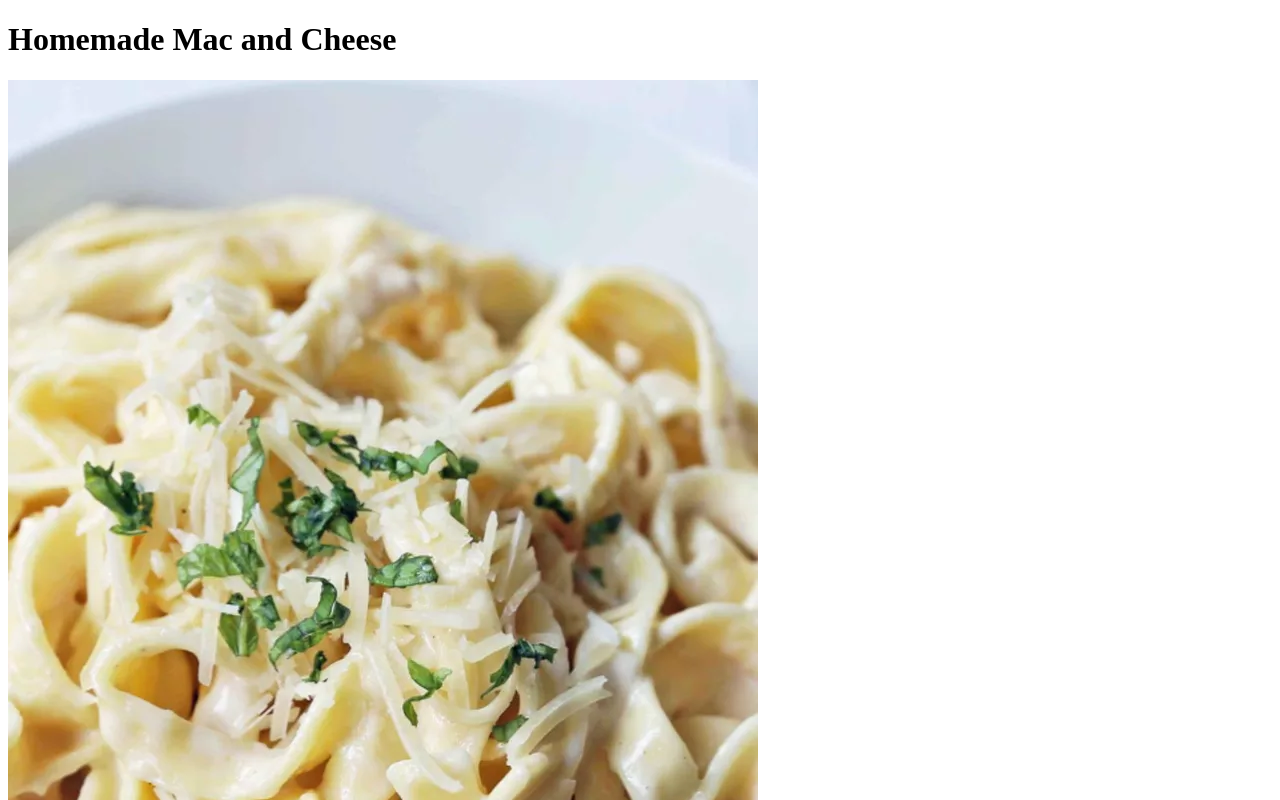
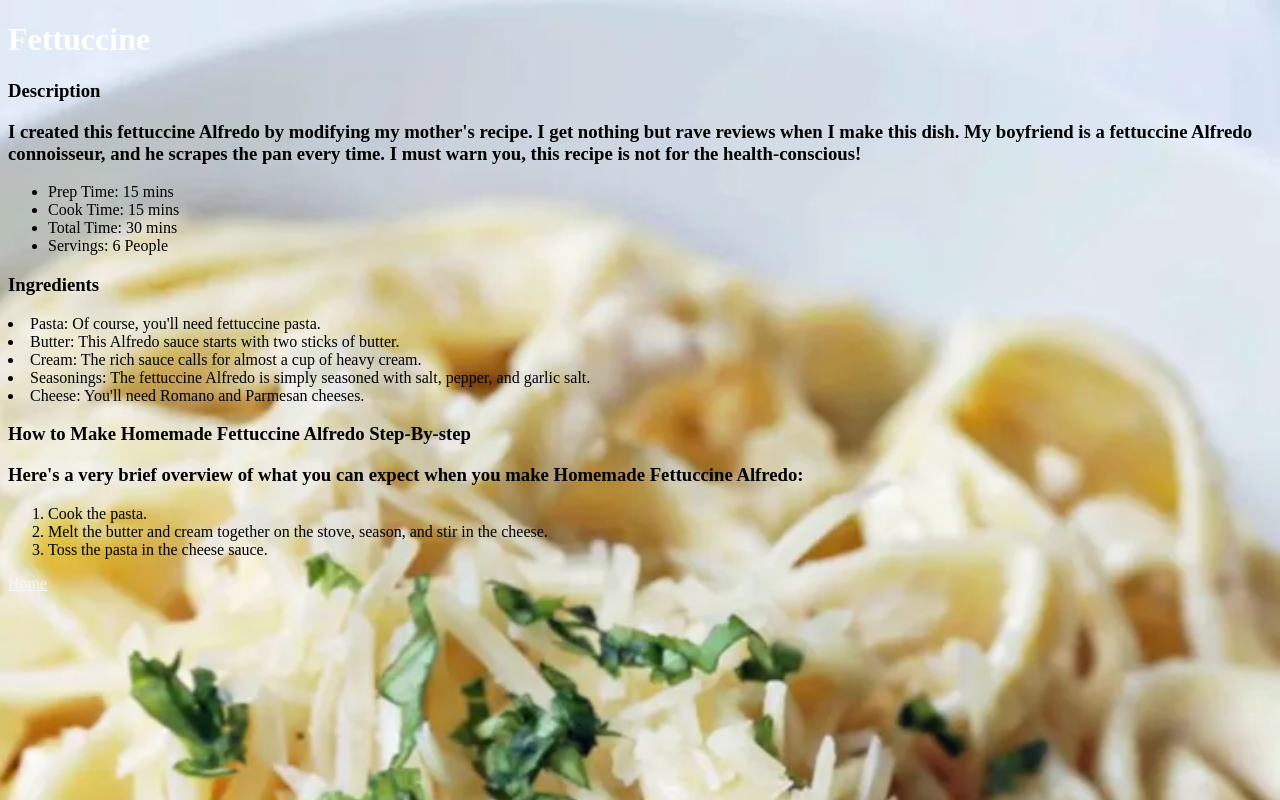
Before and after one commit to Neon26/odin-recipes, a plain HTML site: page Recipes/fettuccine.html in a window 1280 px wide. Shown: the top 800 px of the page. Drawn offline with Linux system fonts and the light colour scheme.

Commit message:
css styling to all pages

```diff
--- a/Recipes/fettuccine.html
+++ b/Recipes/fettuccine.html
@@ -4,11 +4,11 @@
     <meta charset="UTF-8">
     <meta http-equiv="X-UA-Compatible" content="IE=edge">
     <meta name="viewport" content="width=device-width, initial-scale=1.0">
-    <title>Homemade Mac and Cheese</title>
+    <link rel="stylesheet" href="/css/fettuccine.css">
+    <title>Fettuccine</title>
 </head>
 <body>
-    <h1>Homemade Mac and Cheese</h1>
-    <img src="/images/Fettucine Alfreado.webp" alt="Fettuccine Alfredo">
+    <h1>Fettuccine</h1>
     <h3>Description</h3>
     <h3>I created this fettuccine Alfredo by modifying my mother's recipe. I get nothing but rave reviews when I make this dish. My boyfriend is a fettuccine Alfredo connoisseur, and he scrapes the pan every time. I must warn you, this recipe is not for the health-conscious!</h3>
 
--- /dev/null
+++ b/css/fettuccine.css
@@ -0,0 +1,11 @@
+body {
+    background-image: url(/images/Fettucine\ Alfreado.webp);
+    background-size: 100vmax;
+}
+
+h1 {
+    color: white;
+}
+a {
+    color: whitesmoke;
+}
--- /dev/null
+++ b/css/lasagna.css
@@ -0,0 +1,11 @@
+body {
+    background-image: url(/images/Lasagna\ image.webp);
+    background-size: 100vmax;
+}
+
+h1 {
+    color: white;
+}
+a {
+    color: whitesmoke;
+}
--- /dev/null
+++ b/css/macandcheese.css
@@ -0,0 +1,11 @@
+body {
+    background-image: url(/images/homemade-mac-and-cheese.webp);
+    background-size: 100vmax;
+}
+
+h1 {
+    color: white;
+}
+a {
+    color: whitesmoke;
+}
```
Also changed, not shown: Recipes/lasagna.html (+1 -1 lines), Recipes/macandcheese.html (+1 -1 lines), index.html (+1 -1 lines), css/index.css (renamed from styles.css).
